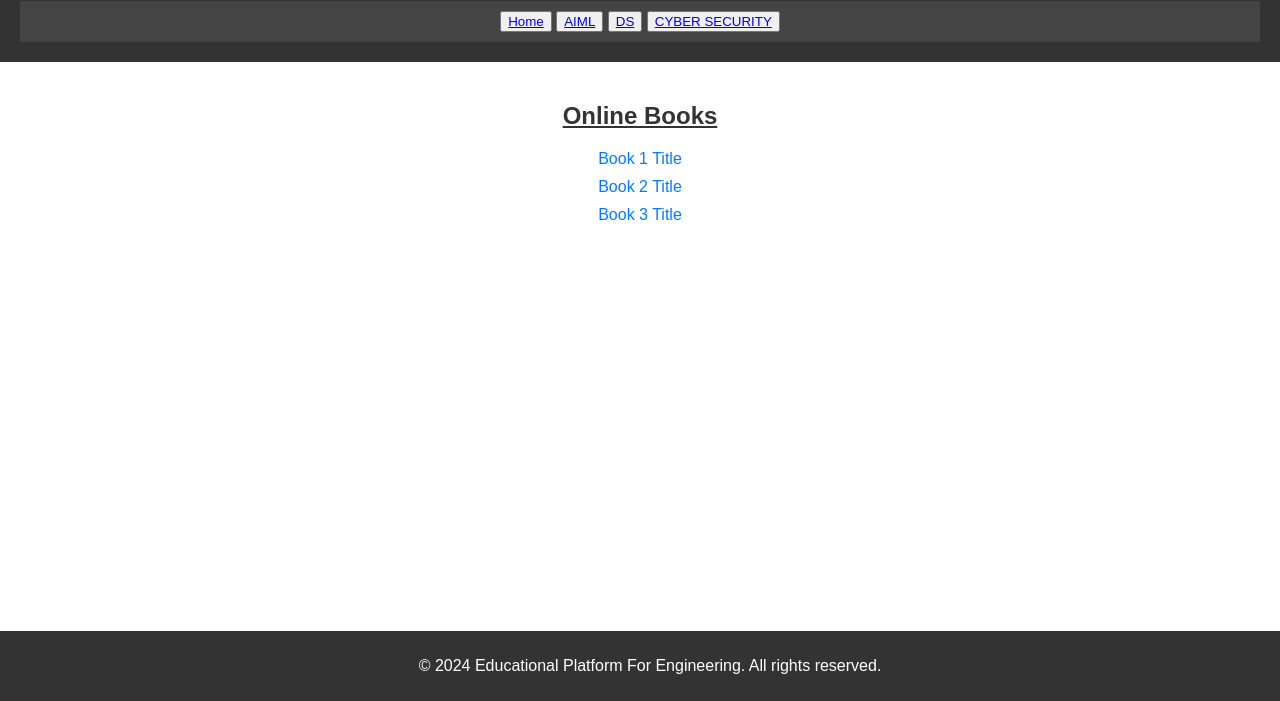
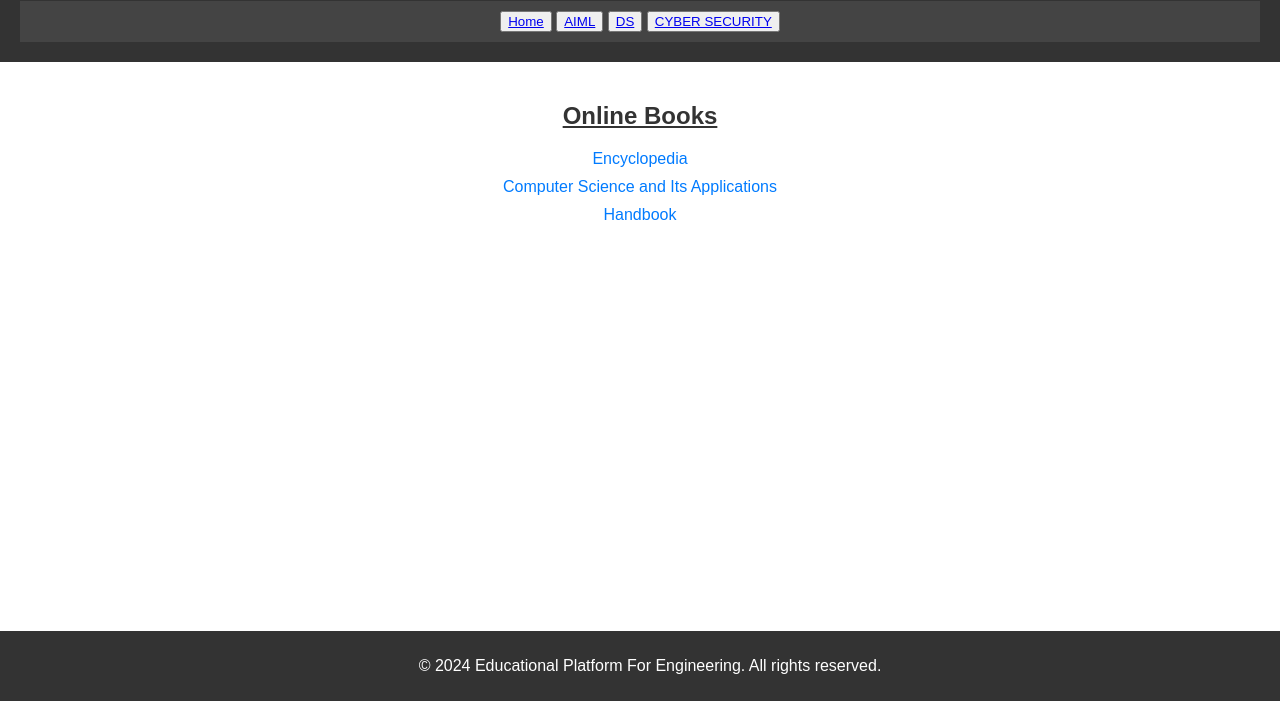
Before and after one commit to harshith2748/Project, a plain HTML site: page cse.html in a window 1280 px wide. Shown: the part 99-800 px from the top of the page. Drawn offline with Linux system fonts and the light colour scheme.

Commit message:
Update cse.html

```diff
--- a/cse.html
+++ b/cse.html
@@ -94,9 +94,9 @@
         <div class="books-list">
             <h2>Online Books</h2>
             <ul>
-                <li><a href="https://www.example.com/cse_book1" target="_blank">Book 1 Title</a></li>
-                <li><a href="https://www.example.com/cse_book2" target="_blank">Book 2 Title</a></li>
-                <li><a href="https://www.example.com/cse_book3" target="_blank">Book 3 Title</a></li>
+                <li><a href="https://www.google.co.in/books/edition/Encyclopedia_of_Computer_Science_and_Tec/EkRnDwAAQBAJ?hl=en&gbpv=1&dq=computer+science&printsec=frontcover" target="_blank">Encyclopedia</a></li>
+                <li><a href="https://www.google.co.in/books/edition/Computer_Science_and_its_Applications/OG-hBQAAQBAJ?hl=en&gbpv=1&dq=computer+science&printsec=frontcover" target="_blank">Computer Science and Its Applications </a></li>
+                <li><a href="https://www.google.co.in/books/edition/Handbook_of_Computer_Science_IT/kBvzDwAAQBAJ?hl=en&gbpv=1&dq=computer+science&printsec=frontcover" target="_blank">Handbook</a></li>
                 <!-- Add more book links here -->
             </ul>
         </div>
```
